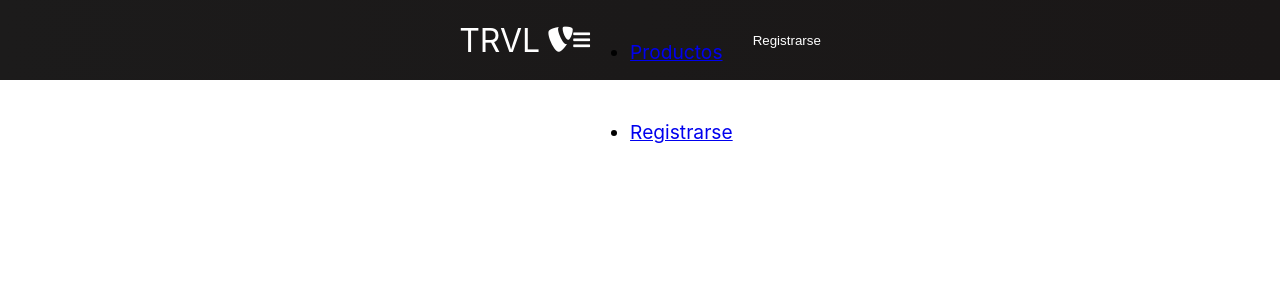
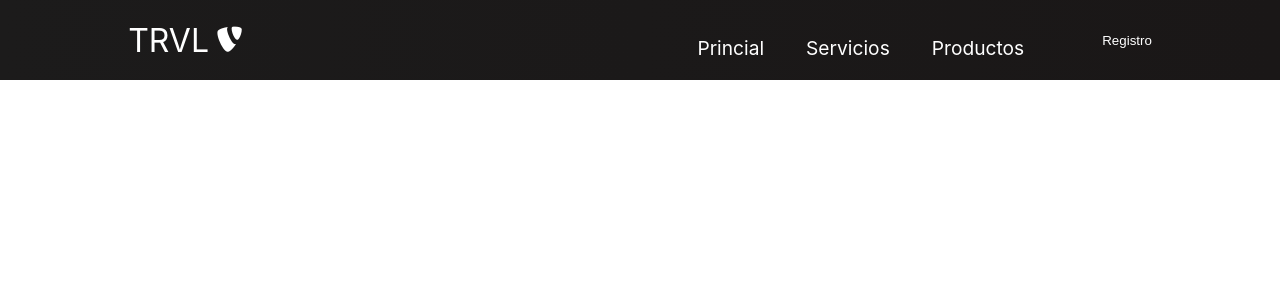
Before and after one commit to brammont/React-LandingPage-Travelapp, a React (Create React App) app: page / in a window 1280 px wide. Shown: the top 300 px of the page. Built offline with nearby package versions, Linux system fonts and the light colour scheme.

Commit message:
configurar letras de logo

```diff
--- a/src/components/Navbar.js
+++ b/src/components/Navbar.js
@@ -21,40 +21,56 @@
     window.addEventListener('resize',showButton)
     return (
         <>
-            <nav className="navbar">
-                <div className="navbar-container">
-                    <Link to="/" className="navbar-logo">
-                        TRVL <i className="fab fa-typo3"/>
+          <nav className='navbar'>
+            <div className='navbar-container'>
+              <Link to='/' className='navbar-logo' onClick={closeMobileMenu}>
+                TRVL
+                <i class='fab fa-typo3' />
               </Link>
-                    <div className="manu-icon" onClick={handleClick}>
-                        <i className={click ? 'fas fa-times': 'fas fa-bars'}/>
+              <div className='menu-icon' onClick={handleClick}>
+                <i className={click ? 'fas fa-times' : 'fas fa-bars'} />
               </div>
-                    <ul className={click ? 'nav-menu active': 'nav menu'}>
+              <ul className={click ? 'nav-menu active' : 'nav-menu'}>
                 <li className='nav-item'>
-                            <Link to="/" className='nav-link' onClick={closeMobileMenu}>
-                                Principal
+                  <Link to='/' className='nav-links' onClick={closeMobileMenu}>
+                    Princial
                   </Link>
                 </li>
                 <li className='nav-item'>
-                            <Link to="/services" className='nav-link' onClick={closeMobileMenu}>
+                  <Link
+                    to='/services'
+                    className='nav-links'
+                    onClick={closeMobileMenu}
+                  >
                     Servicios
                   </Link>
                 </li>
                 <li className='nav-item'>
-                            <Link to="/products" className='nav-link' onClick={closeMobileMenu}>
+                  <Link
+                    to='/products'
+                    className='nav-links'
+                    onClick={closeMobileMenu}
+                  >
                     Productos
                   </Link>
                 </li>
-                        <li className='nav-item'>
-                            <Link to="/sing-up" className='nav-link' onClick={closeMobileMenu}>
-                                Registrarse
+
+                <li>
+                  <Link
+                    to='/sign-up'
+                    className='nav-links-mobile'
+                    onClick={closeMobileMenu}
+                  >
+                    Registro
                   </Link>
                 </li>
               </ul>
-                    {button && <Button buttonStyle='btn--outline'>Registrarse</Button>}
+              {button && <Button buttonStyle='btn--outline'>Registro</Button>}
             </div>
           </nav>
         </>
+
+
       );
     }
 
```
Lines whose indentation alone changed are shown as unchanged.
